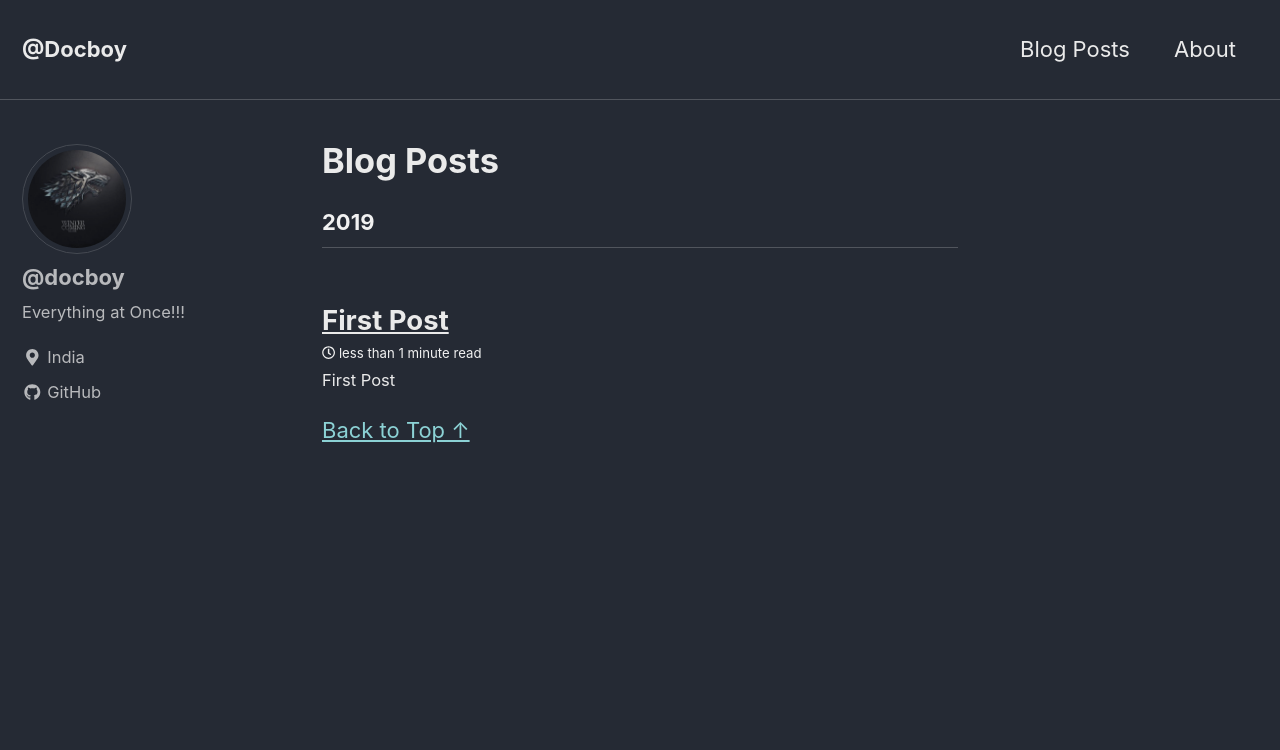
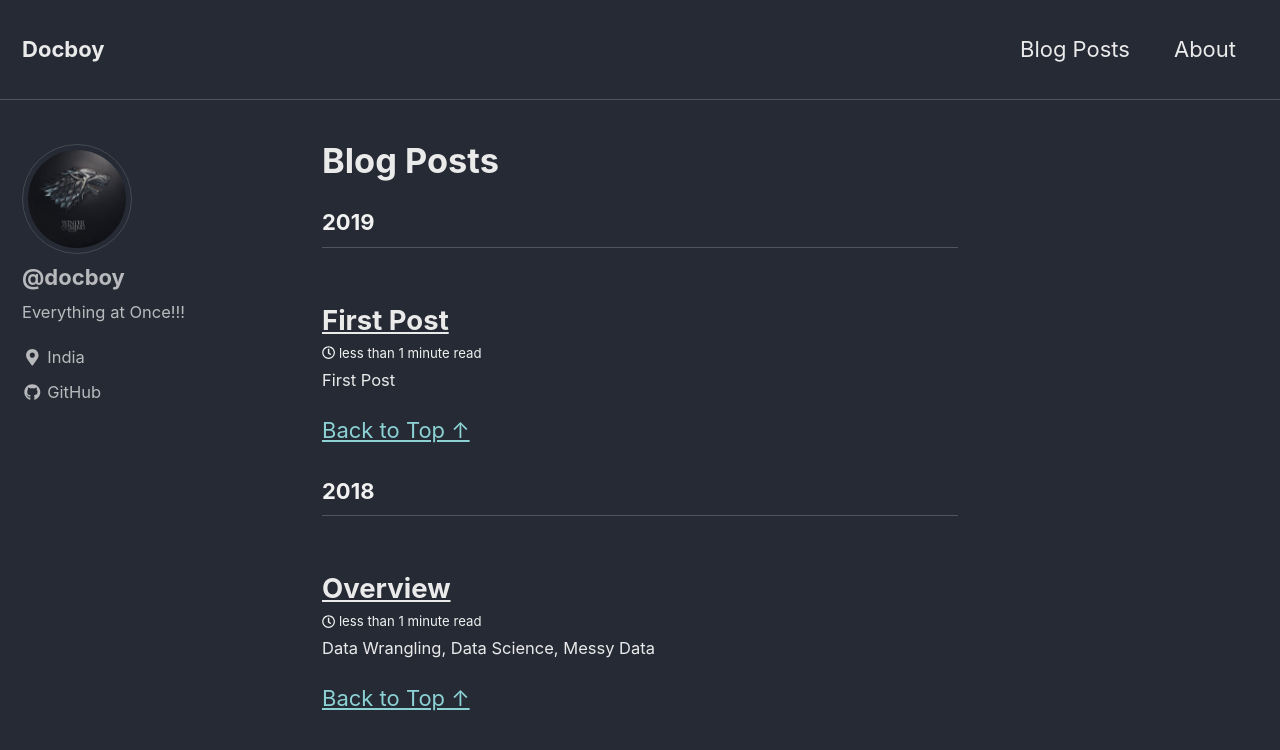
Before and after one commit to atdocboy/atdocboy.github.io, a Jekyll site: the page built from _pages/blog-posts.md, in a window 1280 px wide and 900 px high. Shown: the top 750 px of the window. Built offline with Jekyll 4.4.1, drawn with Linux system fonts in a browser that asks for light colours; nearby versions of some CDN libraries.

```diff
--- a/_config.yml
+++ b/_config.yml
@@ -9,7 +9,7 @@ minimal_mistakes_skin    : "dark" # "air", "aqua", "contrast", "dark", "dirt", "
 
 # Site Settings
 locale                   : "en-US"
-title                    : "@Docboy"
+title                    : "Docboy"
 title_separator          : "-"
 name                     : "Docboy"
 description              : ":-) %%% (-:"
```
Also changed, not shown: _posts/2019-04-10-Overview-trial.md (added, +14 -0 lines).
